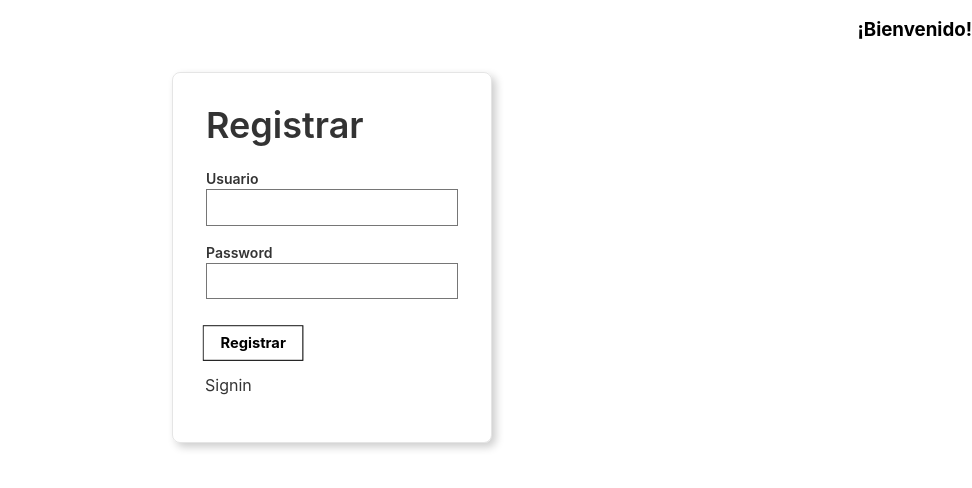
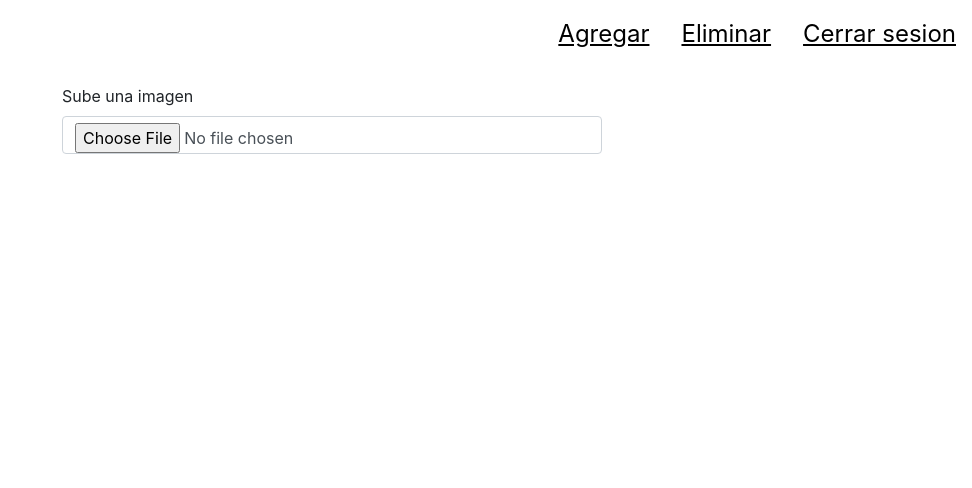
Before and after one commit to radamesvaz/pa-fe, a React (Create React App) app: page / in a window 1280 px wide. Both pictures are taken after a click on the input "Registrar". Shown: the top 488 px of the page, without its empty margins (308-1280 px from the left). Built offline with nearby package versions, Linux system fonts and the light colour scheme; no server answers.

Commit message:
adding file

```diff
--- a/public/index.html
+++ b/public/index.html
@@ -5,6 +5,7 @@
     <link rel="icon" href="%PUBLIC_URL%/favicon.ico" />
     <meta name="viewport" content="width=device-width, initial-scale=1" />
     <meta name="theme-color" content="#000000" />
+    <link href="https://stackpath.bootstrapcdn.com/bootstrap/4.1.3/css/bootstrap.min.css" rel="stylesheet" integrity="sha384-MCw98/SFnGE8fJT3GXwEOngsV7Zt27NXFoaoApmYm81iuXoPkFOJwJ8ERdknLPMO" crossorigin="anonymous">
     <meta
       name="description"
       content="Web site created using create-react-app"
--- a/src/App.js
+++ b/src/App.js
@@ -2,7 +2,7 @@ import React, { Component } from 'react';
 import Navigation from './components/Navigation';
 import SignIn from './components/SignIn';
 import Register from './components/Register';
-import Home from './components/Home'
+import Agregar from './components/Agregar'
 
 class App extends Component {
   constructor(){
@@ -31,7 +31,7 @@ class App extends Component {
          this.state.route === 'home'
           ?
           <div>
-            <Home />
+            <Agregar />
           </div>
           : (
             this.state.route === 'signout'
--- /dev/null
+++ b/src/components/Agregar.js
@@ -0,0 +1,39 @@
+import React, { Component } from 'react';
+
+class Agregar extends Component {
+
+    render(){
+        return(
+            <div class="container">
+            <div class="row">
+              <div class="offset-md-3 col-md-6">
+                 <div class="form-group files">
+                  <label>Sube una imagen</label>
+                  <input type="file"
+                  class="form-control"
+                 // multiple onChange={this.onChangeHandler}
+
+                  />
+                </div>
+               {/* <div class="form-group">
+                <ToastContainer />
+                <Progress max="100" color="success" value={this.state.loaded} >{Math.round(this.state.loaded,2) }%</Progress>
+
+                </div> */}
+
+              {/*  <button type="button"
+                class="btn btn-success btn-block"
+                onClick={this.onClickHandler}
+                >Upload</button> */}
+
+
+
+            </div>
+        </div>
+        </div>
+        )
+    }
+
+}
+
+export default Agregar;
--- a/src/components/Home.js
+++ /dev/null
@@ -1,9 +0,0 @@
-import React from 'react';
-
-function Home() {
-    return(
-        <h1>hello world</h1>
-    )
-}
-
-export default Home;
--- a/src/components/Navigation.js
+++ b/src/components/Navigation.js
@@ -4,7 +4,9 @@ const Navigation = ({onRouteChange, isSignedIn}) => {
         if(isSignedIn){
             return(
         <nav style={{display: 'flex', justifyContent: 'flex-end'}}>
-            <p onClick={() => onRouteChange('signout')} className='f3 link dim black underline pa3 pointer'>Sign Out</p>
+            <p onClick={() => onRouteChange('signout')} className='f3 link dim black underline pa3 pointer'>Agregar</p>
+            <p onClick={() => onRouteChange('signout')} className='f3 link dim black underline pa3 pointer'>Eliminar</p>
+            <p onClick={() => onRouteChange('signout')} className='f3 link dim black underline pa3 pointer'>Cerrar sesion</p>
         </nav>
             );
         } else {
--- a/src/components/Register.js
+++ b/src/components/Register.js
@@ -17,7 +17,7 @@ class Register extends React.Component{
     this.setState({password: event.target.value})
   }
 
-  onSubmitSignIn = () => {
+  onSubmitSignIn = () => {/*
     fetch('http://localhost:3000/register', {
       method: 'post',
       headers: {'Content-type': 'application/json'},
@@ -29,7 +29,7 @@ class Register extends React.Component{
     .then(response => response.json())
     .then(user => {
       if(user){
-        console.log(user);
+        console.log(user);*/
         this.props.onRouteChange('home');
       }
 
@@ -40,8 +40,8 @@ class Register extends React.Component{
 
 
     })*/
-  }
-    )}
+ // }
+  //  )}
 
 //const Register = ({ onRouteChange }) => {
   render() {
--- a/src/components/SignIn.js
+++ b/src/components/SignIn.js
@@ -17,7 +17,7 @@ class SignIn extends React.Component {
     this.setState({signInPassword: event.target.value})
   }
 
-  onSubmitSignIn = () => {
+  onSubmitSignIn = () => {/*
     fetch('http://localhost:3000/signin', {
       method: 'post',
       headers: {'Content-type': 'application/json'},
@@ -29,10 +29,10 @@ class SignIn extends React.Component {
 
     .then(response => response.json())
     .then(data => {
-      if(data === 'acceso garantizado'){
+      if(data === 'acceso garantizado'){*/
         this.props.onRouteChange('home');
-      }
-    })
+    //  }
+  //  })
     /*
     .then(user => {
       if(user.id){
```
